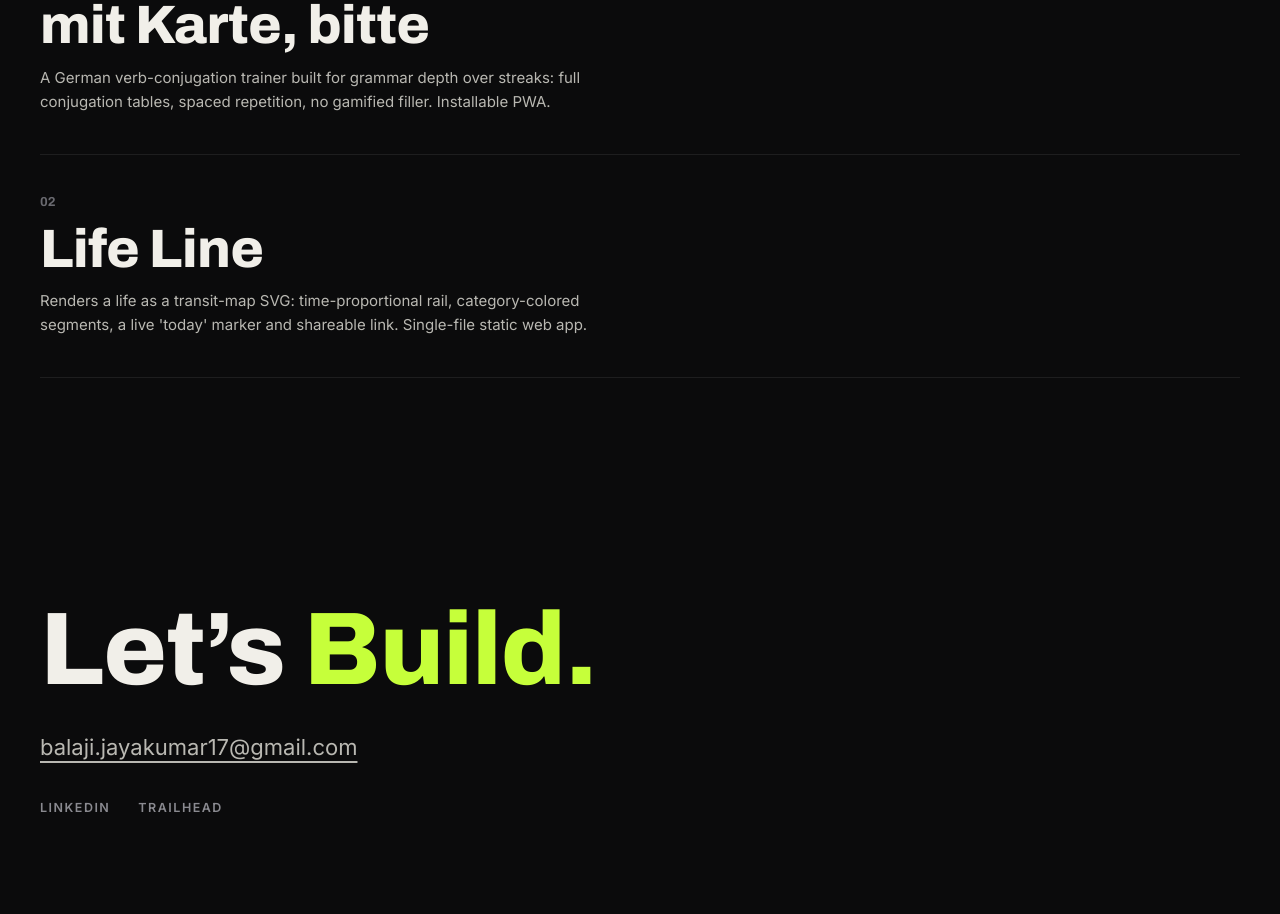
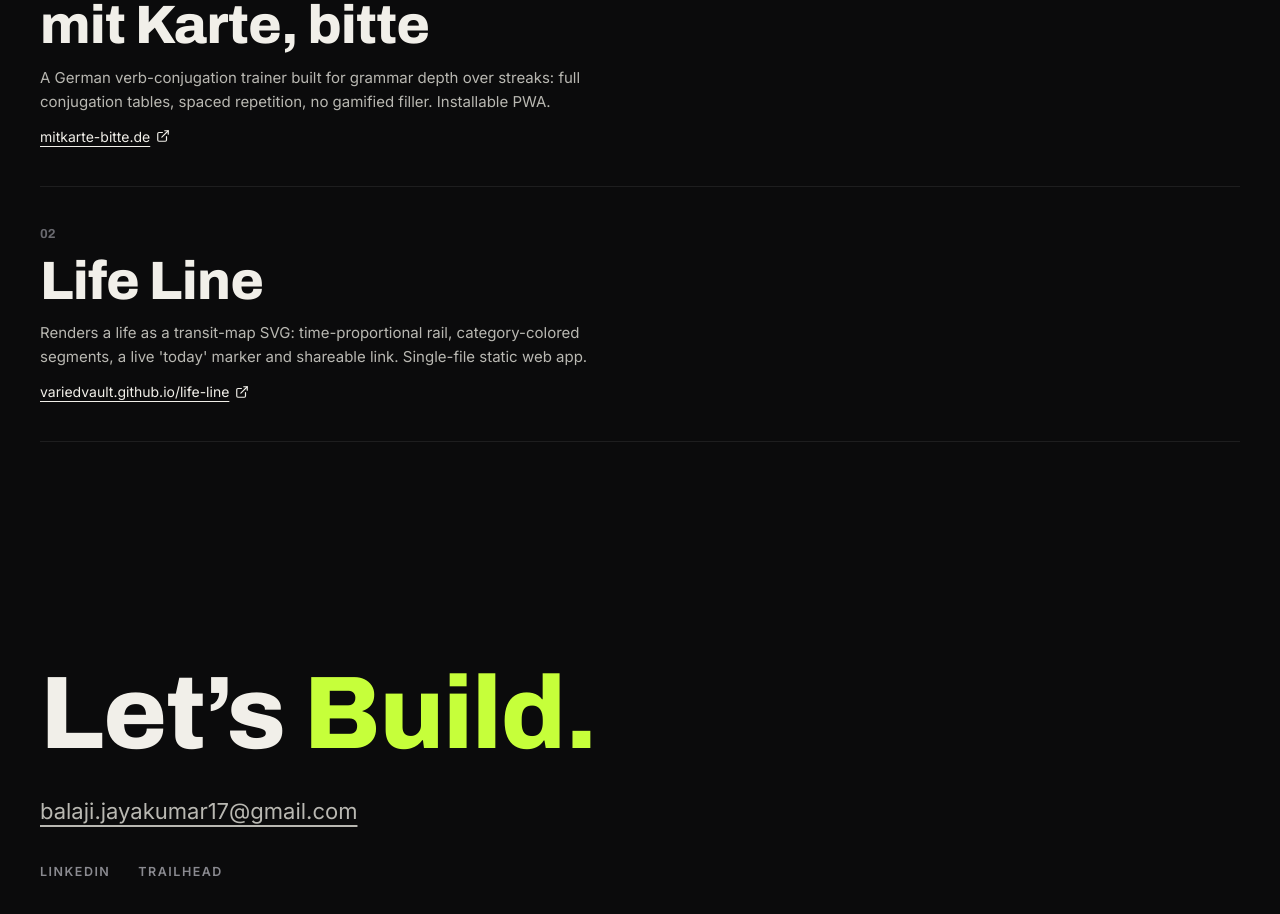
Before and after one commit to balajijayakumar23/portfolio, a React (Vite) app: page / in a window 1280 px wide. Shown: the part 2640-3554 px from the top of the page. Built offline with nearby package versions, Linux system fonts and the light colour scheme.

Commit message:
Add visible project URLs to work cards; link mit Karte, bitte to its domain
Shows the actual domain (with an external-link icon) below each project
description, matching the requested reference style. mit Karte, bitte now
links to https://mitkarte-bitte.de instead of the GitHub Pages URL.

```diff
--- a/src/App.tsx
+++ b/src/App.tsx
@@ -4,7 +4,8 @@ const WORK_ITEMS = [
   {
     index: '01',
     title: 'mit Karte, bitte',
-    href: 'https://variedvault.github.io/mitkartebitte/',
+    href: 'https://mitkarte-bitte.de',
+    url: 'mitkarte-bitte.de',
     description:
       'A German verb-conjugation trainer built for grammar depth over streaks: full conjugation tables, spaced repetition, no gamified filler. Installable PWA.',
   },
@@ -12,6 +13,7 @@ const WORK_ITEMS = [
     index: '02',
     title: 'Life Line',
     href: 'https://variedvault.github.io/life-line/',
+    url: 'variedvault.github.io/life-line',
     description:
       "Renders a life as a transit-map SVG: time-proportional rail, category-colored segments, a live 'today' marker and shareable link. Single-file static web app.",
   },
@@ -444,6 +446,16 @@ function BurstWord({
   )
 }
 
+function ExternalLinkIcon() {
+  return (
+    <svg viewBox="0 0 24 24" width="14" height="14" fill="none" stroke="currentColor" strokeWidth="2" strokeLinecap="round" strokeLinejoin="round">
+      <path d="M18 13v6a2 2 0 0 1-2 2H5a2 2 0 0 1-2-2V8a2 2 0 0 1 2-2h6" />
+      <path d="M15 3h6v6" />
+      <path d="M10 14 21 3" />
+    </svg>
+  )
+}
+
 function Nav() {
   return (
     <header className="nav">
@@ -570,6 +582,10 @@ function App() {
                   </span>
                   <h3>{item.title}</h3>
                   <p>{item.description}</p>
+                  <span className="work-url">
+                    {item.url}
+                    <ExternalLinkIcon />
+                  </span>
                 </div>
                 <span className="work-cue" aria-hidden="true">
                   View project →
--- a/src/index.css
+++ b/src/index.css
@@ -458,6 +458,18 @@ section {
   max-width: 62ch;
 }
 
+.work-url {
+  display: inline-flex;
+  align-items: center;
+  gap: 6px;
+  margin-top: 14px;
+  font-family: var(--font-body);
+  font-size: 14px;
+  color: inherit;
+  text-decoration: underline;
+  text-underline-offset: 4px;
+}
+
 .work-cue {
   flex-shrink: 0;
   font-family: var(--font-body);
```
